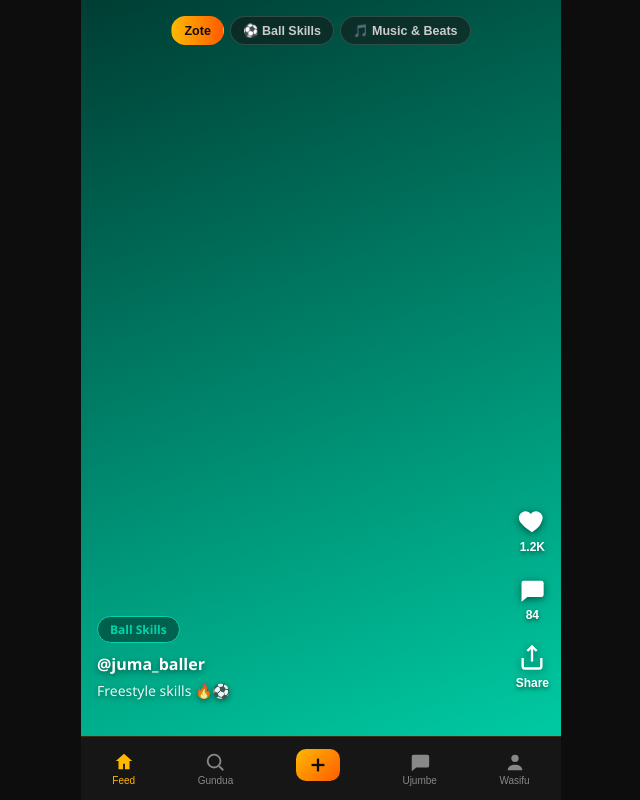
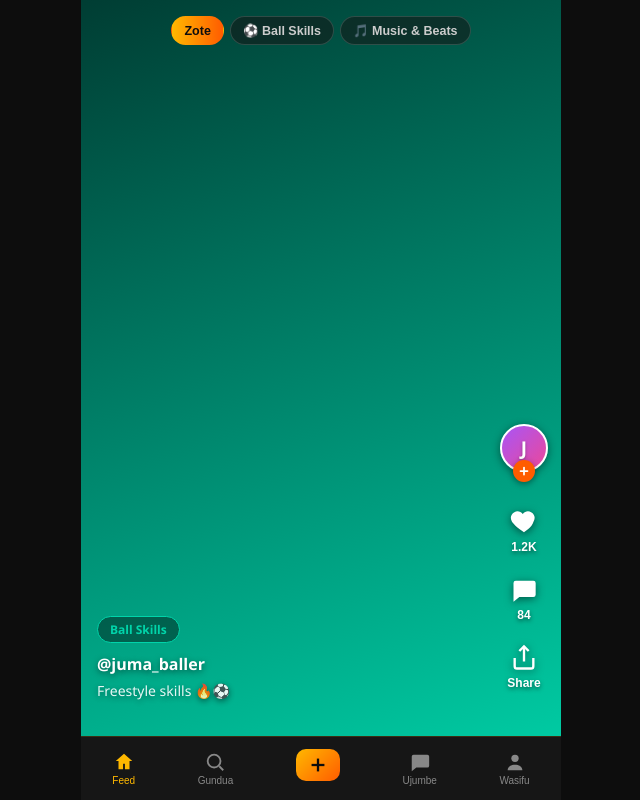
Before and after one commit to abduhamidsuleiman059-cyber/talent-flex-, a React (Vite) app: page / in a window 1280 px wide. Shown: the whole page, without its empty margins (319-959 px from the left). Built offline with nearby package versions, Linux system fonts and the light colour scheme.

Commit message:
Avatar ya user kwenye kadi na kitufe cha kufuata

```diff
--- a/src/components/VideoCard.jsx
+++ b/src/components/VideoCard.jsx
@@ -6,6 +6,31 @@ import '../styles/videocard.css'
 import '../styles/videocard-video.css'
 import '../styles/videocard-like.css'
 import '../styles/videocard-sound.css'
+import '../styles/avatar.css'
+
+const ME = '@wewe'
+
+// Rangi za avatar, kila jina linapata rangi yake ile ile kila mara
+const AVATAR_COLORS = [
+  'linear-gradient(135deg, #ff9a1f, #ff5e3a)',
+  'linear-gradient(135deg, #22d3ee, #3b82f6)',
+  'linear-gradient(135deg, #a855f7, #ec4899)',
+  'linear-gradient(135deg, #10b981, #06b6d4)',
+  'linear-gradient(135deg, #f59e0b, #ef4444)',
+  'linear-gradient(135deg, #6366f1, #8b5cf6)'
+]
+
+function avatarGradient(username) {
+  let hash = 0
+  for (let i = 0; i < username.length; i++) {
+    hash = (hash * 31 + username.charCodeAt(i)) >>> 0
+  }
+  return AVATAR_COLORS[hash % AVATAR_COLORS.length]
+}
+
+function avatarLetter(username) {
+  return username.replace('@', '').charAt(0).toUpperCase() || '?'
+}
 
 // Hali ya sauti inayoshirikiwa na kadi zote
 let soundOn = true
@@ -32,11 +57,13 @@ function formatCount(n) {
 }
 
 function VideoCard({ video }) {
-  const { likedIds, toggleLike, comments } = useVideos()
+  const { likedIds, toggleLike, comments, followedUsers, toggleFollow } = useVideos()
   const [showComments, setShowComments] = useState(false)
   const [showShare, setShowShare] = useState(false)
+  const [showCheck, setShowCheck] = useState(false)
   const cardRef = useRef(null)
   const videoRef = useRef(null)
+  const checkTimer = useRef(null)
   const sound = useSyncExternalStore(subscribe, getSnapshot)
 
   const tagColor = video.category === 'ball' ? '#00D4AA' : '#C724F5'
@@ -45,6 +72,23 @@ function VideoCard({ video }) {
   const liked = likedIds.includes(video.id)
   const likeCount = video.likes + (liked ? 1 : 0)
   const commentCount = video.comments + (comments[video.id]?.length || 0)
+
+  const isMine = video.username === ME
+  const following = followedUsers.includes(video.username)
+  const showBadge = !isMine && (!following || showCheck)
+
+  // Safisha timer ya tiki kadi ikiondoka
+  useEffect(() => {
+    return () => clearTimeout(checkTimer.current)
+  }, [])
+
+  const handleFollow = () => {
+    if (following) return
+    toggleFollow(video.username)
+    setShowCheck(true)
+    clearTimeout(checkTimer.current)
+    checkTimer.current = setTimeout(() => setShowCheck(false), 1200)
+  }
 
   // Video ichezwe ikiwa kwenye skrini, isimame ikitoka
   useEffect(() => {
@@ -119,6 +163,34 @@ function VideoCard({ video }) {
       </div>
 
       <div className="video-actions">
+        <div className="avatar-wrap">
+          <div
+            className="avatar-circle"
+            style={{ background: avatarGradient(video.username) }}
+          >
+            {avatarLetter(video.username)}
+          </div>
+
+          {showBadge && (
+            <button
+              className={following ? 'follow-badge done' : 'follow-badge'}
+              onClick={handleFollow}
+              aria-label={following ? 'Unamfuata' : 'Mfuate'}
+            >
+              {following ? (
+                <svg viewBox="0 0 24 24" width="12" height="12" fill="none" stroke="currentColor" strokeWidth="3.5" strokeLinecap="round" strokeLinejoin="round">
+                  <polyline points="20 6 9 17 4 12" />
+                </svg>
+              ) : (
+                <svg viewBox="0 0 24 24" width="12" height="12" fill="none" stroke="currentColor" strokeWidth="3.5" strokeLinecap="round">
+                  <line x1="12" y1="5" x2="12" y2="19" />
+                  <line x1="5" y1="12" x2="19" y2="12" />
+                </svg>
+              )}
+            </button>
+          )}
+        </div>
+
         <button
           className={liked ? 'action-btn liked' : 'action-btn'}
           onClick={() => toggleLike(video.id)}
--- a/src/context/VideoContext.jsx
+++ b/src/context/VideoContext.jsx
@@ -8,6 +8,7 @@ const META_KEY = 'talentflex-user-videos'
 const LIKES_KEY = 'talentflex-liked'
 const COMMENTS_KEY = 'talentflex-comments'
 const COMMENT_LIKES_KEY = 'talentflex-liked-comments'
+const FOLLOW_KEY = 'talentflex-following'
 
 const approvedMock = mockVideos.map(v => ({ ...v, status: 'approved' }))
 
@@ -43,6 +44,14 @@ function readLikedComments() {
   }
 }
 
+function readFollowing() {
+  try {
+    return JSON.parse(localStorage.getItem(FOLLOW_KEY)) || []
+  } catch {
+    return []
+  }
+}
+
 export function useVideos() {
   return useContext(VideoContext)
 }
@@ -53,6 +62,7 @@ export function VideoProvider({ children }) {
   const [likedIds, setLikedIds] = useState(readLiked)
   const [comments, setComments] = useState(readComments)
   const [likedCommentIds, setLikedCommentIds] = useState(readLikedComments)
+  const [followedUsers, setFollowedUsers] = useState(readFollowing)
 
   // Rudisha video zilizohifadhiwa (kutoka localStorage + IndexedDB)
   useEffect(() => {
@@ -135,6 +145,15 @@ export function VideoProvider({ children }) {
     }
   }, [likedCommentIds])
 
+  // Hifadhi watumiaji unaowafuata
+  useEffect(() => {
+    try {
+      localStorage.setItem(FOLLOW_KEY, JSON.stringify(followedUsers))
+    } catch (err) {
+      console.error('Imeshindwa kuhifadhi unaowafuata', err)
+    }
+  }, [followedUsers])
+
   const addPendingVideo = async (video) => {
     const id = Date.now()
     try {
@@ -201,6 +220,15 @@ export function VideoProvider({ children }) {
     )
   }
 
+  // Fuata / acha kufuata mtumiaji (kwa jina lake, mfano "@juma_baller")
+  const toggleFollow = (username) => {
+    setFollowedUsers(prev =>
+      prev.includes(username)
+        ? prev.filter(x => x !== username)
+        : [...prev, username]
+    )
+  }
+
   return (
     <VideoContext.Provider
       value={{
@@ -214,7 +242,9 @@ export function VideoProvider({ children }) {
         addComment,
         deleteComment,
         likedCommentIds,
-        toggleCommentLike
+        toggleCommentLike,
+        followedUsers,
+        toggleFollow
       }}
     >
       {children}
--- /dev/null
+++ b/src/styles/avatar.css
@@ -0,0 +1,60 @@
+.avatar-wrap {
+  position: relative;
+  width: 50px;
+  height: 58px;
+  display: flex;
+  justify-content: center;
+  margin-bottom: 2px;
+}
+
+.avatar-circle {
+  width: 48px;
+  height: 48px;
+  display: flex;
+  align-items: center;
+  justify-content: center;
+  border: 2px solid #fff;
+  border-radius: 50%;
+  color: #fff;
+  font-size: 19px;
+  font-weight: 800;
+  text-shadow: 0 1px 3px rgba(0, 0, 0, 0.35);
+  box-shadow: 0 2px 8px rgba(0, 0, 0, 0.45);
+  user-select: none;
+}
+
+.follow-badge {
+  position: absolute;
+  bottom: 0;
+  left: 50%;
+  width: 22px;
+  height: 22px;
+  display: flex;
+  align-items: center;
+  justify-content: center;
+  padding: 0;
+  border: none;
+  border-radius: 50%;
+  background: #ff5c00;
+  color: #fff;
+  cursor: pointer;
+  transform: translateX(-50%);
+  box-shadow: 0 2px 6px rgba(0, 0, 0, 0.4);
+  transition: background 0.2s ease, transform 0.15s ease;
+}
+
+.follow-badge:active {
+  transform: translateX(-50%) scale(0.85);
+}
+
+.follow-badge.done {
+  background: #22c55e;
+  animation: badge-out 0.3s ease 0.9s forwards;
+}
+
+@keyframes badge-out {
+  to {
+    opacity: 0;
+    transform: translateX(-50%) scale(0.4);
+  }
+}
```
